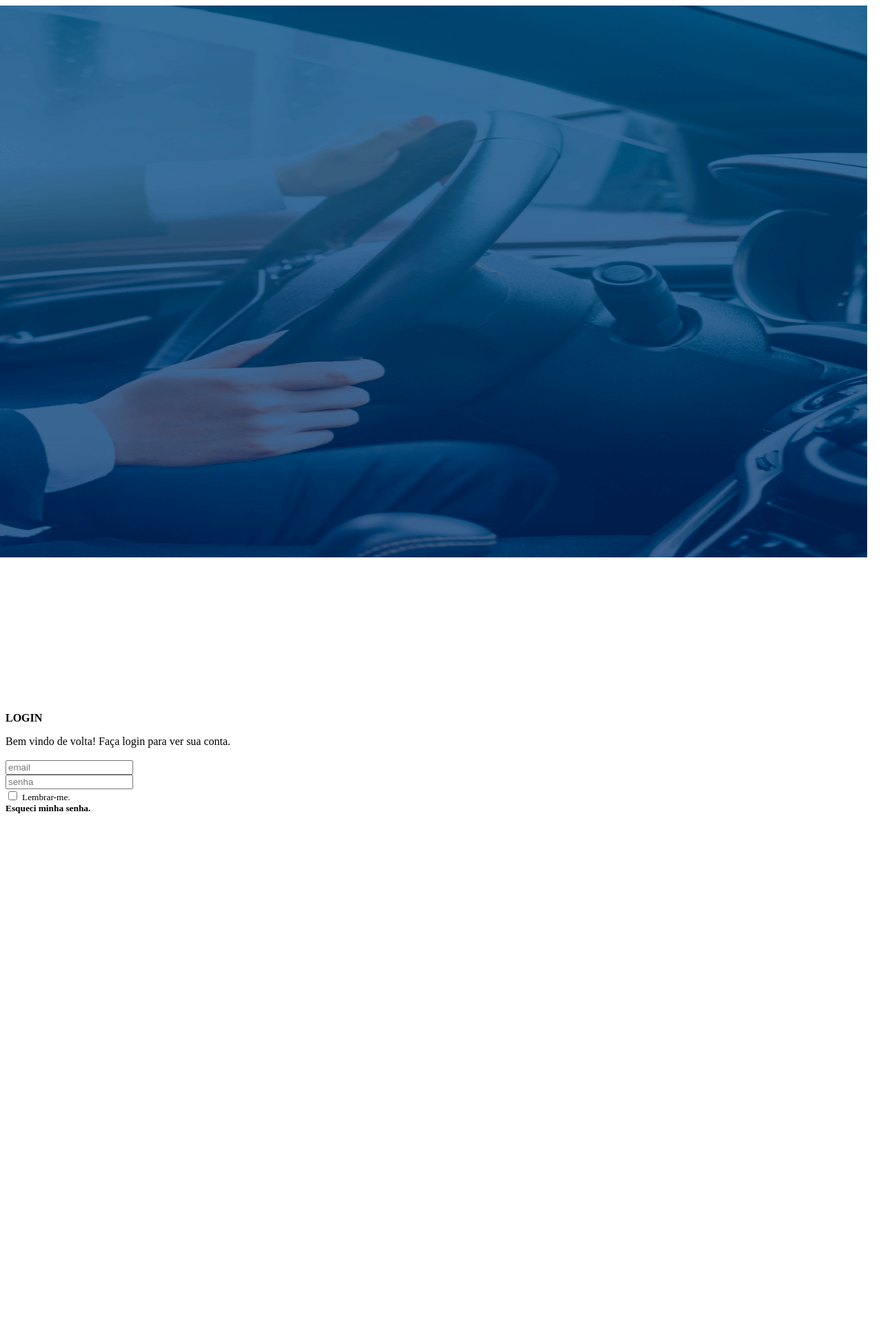
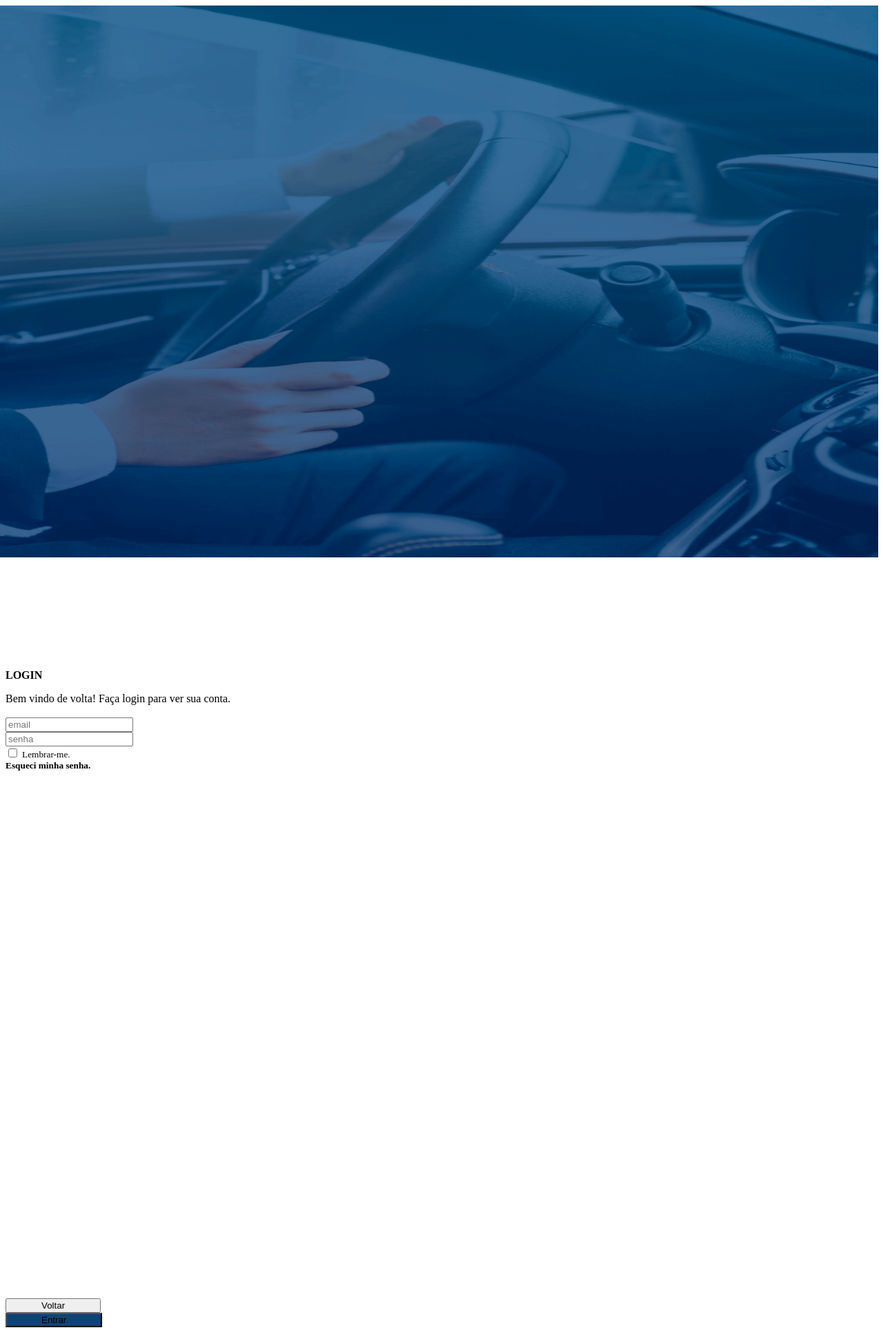
Before and after one commit to WellisonRodrigues/better, a CodeIgniter app: the page made by application/views/pages_examples/login_form.php in a window 1280 px wide. Shown: the top 1928 px of the page at 69% size. Run offline with CodeIgniter, Linux system fonts and the light colour scheme.

Commit message:
first commit

```diff
--- a/application/views/pages_examples/login_form.php
+++ b/application/views/pages_examples/login_form.php
@@ -8,36 +8,42 @@
 
 ?>
 <style>
+
+    html, body, article {
+        height: 100%;
+        width: 100%;
+        /*background-color: #004D92*/
+
+    }
+
+    .container-new, .row {
+        height: 100%;
+        width: 100%;
+    }
+
     .new {
         padding-left: 50px;
         padding-right: 50px
     }
 
-    html, body, article {
-        height: 100%;
 
-    }
-
-    .container-fluid, .row {
-        height: 100%;
-    }
 </style>
 <!--<br>-->
 <!---->
 <body>
-<div class="container-fluid">
+<div class="container-new">
     <!--    <div class="col-md-12">-->
     <div class="row">
         <div class="col-md-4 col-sm-8">
             <img src="<?php echo base_url() ?>img/foto_login.png" width="100%" height="100%"
                  style="margin-left: -15px">
         </div>
-        <div class="col-md-8 col-sm-4">
+        <!--        <div class="col-md-8 col-sm-4">-->
 
-            <div class="row justify-content-md-center" style="margin-top: 15%">
-                <!--            <div class="card">-->
-                <!--			<div class="col-12">-->
-                <!-- Default form register -->
+        <div class="justify-content-md-center mx-auto" style="margin-top: 10%">
+            <!--            <div class="card">-->
+            <!--			<div class="col-12">-->
+            <div class="col-md-12 mx-auto">        <!-- Default form register -->
                 <?php
                 echo form_open('Login/sign_in', ['role' => 'form']);
                 ?>
@@ -101,3 +107,4 @@
         </div>
     </div>
 </div>
+<!--</div>-->
```
